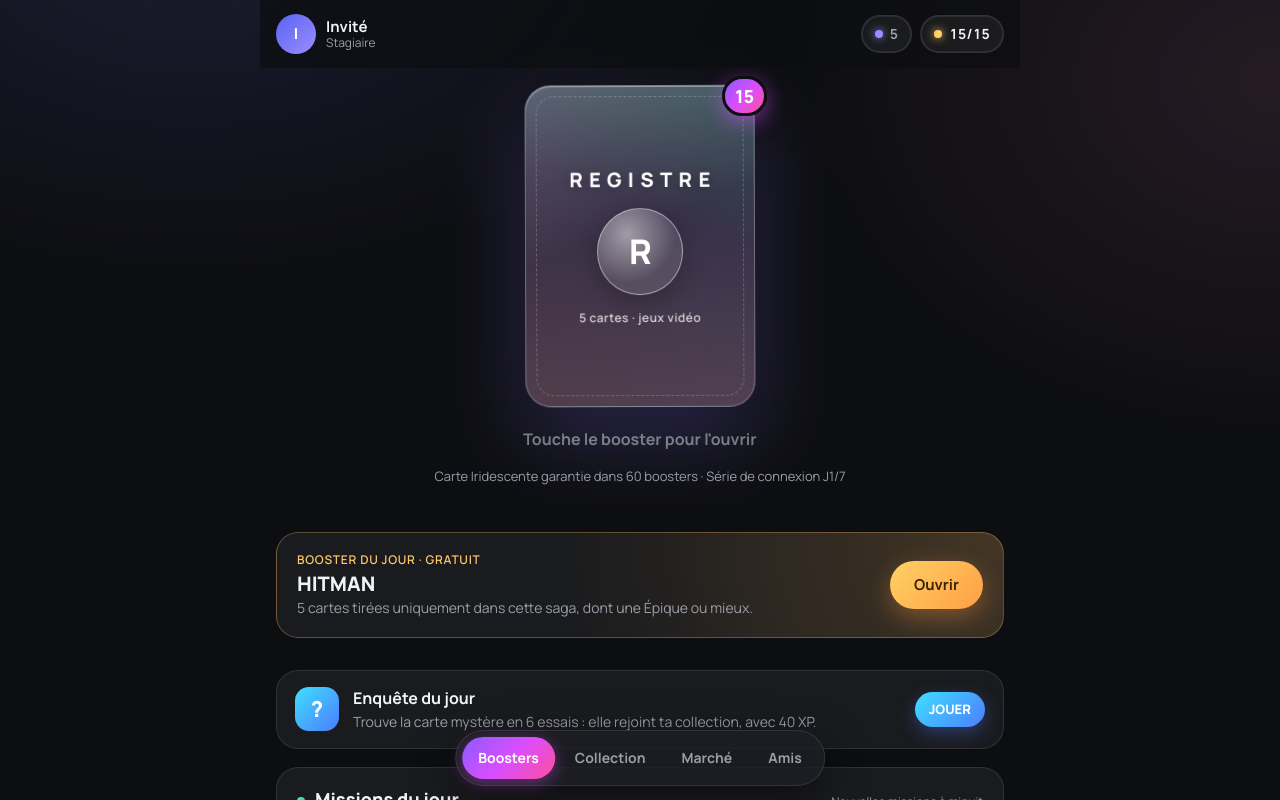
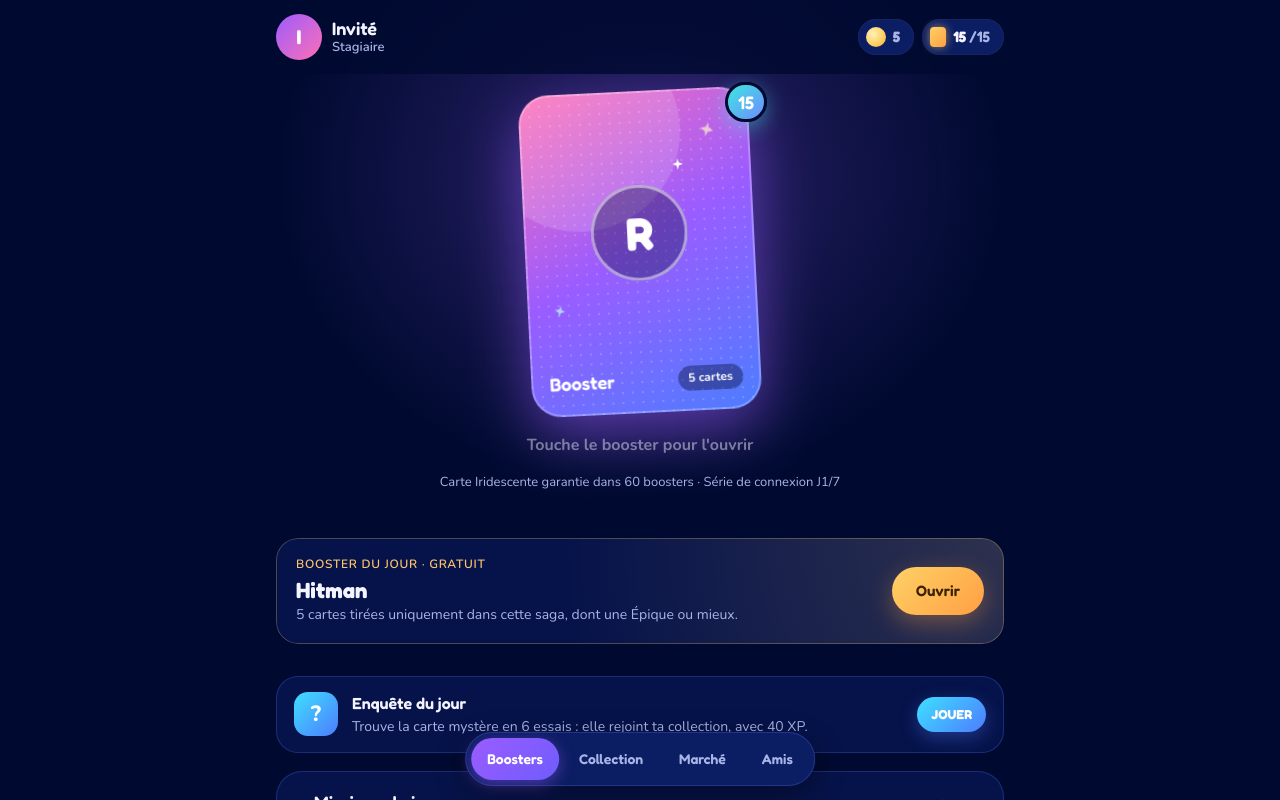
Before and after one commit to Tracevalen/registre, a React (Vite) app: page / in a window 1280 px wide. Shown: the top 800 px of the page. Built offline with nearby package versions, Linux system fonts and the light colour scheme.

Commit message:
Theme nuit : fond bleu nuit, booster degrade, polices Fredoka et Nunito

```diff
--- a/index.html
+++ b/index.html
@@ -4,12 +4,12 @@
     <meta charset="UTF-8" />
     <meta name="viewport" content="width=device-width, initial-scale=1.0" />
     <title>Registre — cartes de jeux vidéo à collectionner</title>
-    <meta name="theme-color" content="#0d0e11" />
+    <meta name="theme-color" content="#000a30" />
     <link rel="preconnect" href="https://fonts.googleapis.com" />
     <link rel="preconnect" href="https://fonts.gstatic.com" crossorigin />
     <link
       rel="stylesheet"
-      href="https://fonts.googleapis.com/css2?family=Manrope:wght@400;500;600;700;800&family=IBM+Plex+Mono:wght@400;500&display=swap"
+      href="https://fonts.googleapis.com/css2?family=Fredoka:wght@500;600;700&family=Nunito:wght@400;600;700;800&family=IBM+Plex+Mono:wght@400;500&display=swap"
     />
   </head>
   <body>
--- a/src/components/BoosterPack.tsx
+++ b/src/components/BoosterPack.tsx
@@ -1,18 +1,32 @@
 interface Props {
-  /** Numéro gravé au dos du booster. */
+  /** Numéro du booster, affiché en bas. */
   number?: number;
   className?: string;
 }
 
-/** Le booster : une plaque de verre dépoli avec le logo au centre. */
+const Sparkle = ({ className }: { className: string }) => (
+  <svg className={`pack-spark ${className}`} viewBox="0 0 24 24" aria-hidden>
+    <path d="M12 2l2 7 7 3-7 3-2 7-2-7-7-3 7-3z" />
+  </svg>
+);
+
+/** Le booster : dégradé rose → violet → bleu, trame de points, étincelles et logo au centre. */
 export function BoosterPack({ number, className = "" }: Props) {
   return (
     <div className={`pack ${className}`} aria-hidden>
+      <span className="pack-dots" />
+      <span className="pack-shine" />
       <span className="pack-sheen" />
-      <span className="pack-title">Registre</span>
+      <Sparkle className="s1" />
+      <Sparkle className="s2" />
+      <Sparkle className="s3" />
       <span className="pack-logo">R</span>
-      <span className="pack-sub">5 cartes · jeux vidéo</span>
-      {number !== undefined && <span className="pack-number">N°{String(number).padStart(4, "0")}</span>}
+      <span className="pack-foot">
+        <span className="pack-name">Booster</span>
+        <span className="pack-count">
+          {number !== undefined ? `N°${String(number).padStart(4, "0")}` : "5 cartes"}
+        </span>
+      </span>
     </div>
   );
 }
--- a/src/components/Nav.tsx
+++ b/src/components/Nav.tsx
@@ -49,7 +49,7 @@ export function TopBar({ boosters, ink, xp, nextIn, onHome }: TopBarProps) {
       </button>
       <div className="topbar-pills">
         <span className="pill" title="Encre : sert à demander une carte précise">
-          <span className="pill-dot is-ink" aria-hidden /> {ink}
+          <span className="pill-coin" aria-hidden /> {ink}
         </span>
         <div className="stock" ref={ref}>
           <button
@@ -58,7 +58,8 @@ export function TopBar({ boosters, ink, xp, nextIn, onHome }: TopBarProps) {
             aria-expanded={open}
             title="Boosters en stock"
           >
-            <span className="pill-dot" aria-hidden /> {boosters}/{MAX_BOOSTERS}
+            <span className="pill-card" aria-hidden /> {boosters}
+            <span className="pill-max">/{MAX_BOOSTERS}</span>
           </button>
           {open && (
             <div className="stock-pop" role="status">
--- a/src/verre.css
+++ b/src/verre.css
@@ -1618,3 +1618,481 @@ body {
 .panel-head {
   flex-wrap: wrap;
 }
+
+/* ==================================================================
+   Thème nuit (piste A « Booster vedette ») : fond bleu nuit #000A30,
+   halo violet, panneaux marine, polices Fredoka + Nunito.
+   ================================================================== */
+
+:root {
+  --bg: #000a30;
+  --night: #000a30;
+  --surface: #06134a;
+  --surface-2: #0b1d63;
+  --ink: #f3f4ff;
+  --ink-2: #a9b4e6;
+  --ink-3: #6f7cb8;
+  --hair: #16255f;
+  --line: #1b2c78;
+  --glass: #06134a;
+  --glass-2: #0b1d63;
+  --glass-line: #1b2c78;
+  --on-accent: #2a1466;
+  --font: "Nunito", system-ui, sans-serif;
+  --display: "Fredoka", "Nunito", system-ui, sans-serif;
+  --grad-main: linear-gradient(90deg, #ff6fb5, #9b5cff);
+}
+
+html,
+body {
+  background-color: #000a30;
+}
+
+body {
+  background: radial-gradient(520px 440px at 50% 22%, rgba(155, 92, 255, 0.28), transparent 70%), #000a30;
+  background-attachment: fixed;
+  font-family: var(--font);
+}
+
+/* Titres, chiffres et boutons en Fredoka, arrondie et joueuse. */
+h1,
+h2,
+h3,
+.btn,
+.bottomnav button,
+.topbar-who strong,
+.topbar .pill,
+.timer-time,
+.stock-pop strong,
+.sheet-count strong,
+.booster-badge,
+.stage-info h2,
+.summary-name,
+.reveal-name,
+.fiche-head .fiche-name,
+.special-title,
+.panel-head h2,
+.affaire-teaser-text strong,
+.affaire-teaser-cta {
+  font-family: var(--display);
+  font-weight: 600;
+  letter-spacing: 0;
+}
+
+.glass {
+  background: #06134a;
+  border: 0;
+  box-shadow: inset 0 0 0 1px #1b2c78;
+  border-radius: 26px;
+  backdrop-filter: none !important;
+  -webkit-backdrop-filter: none !important;
+}
+
+/* ---------- Barre du haut ---------- */
+
+.topbar {
+  background: rgba(0, 10, 48, 0.82);
+  backdrop-filter: none;
+}
+
+.avatar {
+  width: 46px;
+  height: 46px;
+  background: linear-gradient(135deg, #9b5cff, #ff6fb5);
+  font-family: var(--display);
+  font-size: 20px;
+}
+
+.topbar-who strong {
+  font-size: 18px;
+}
+
+.topbar-who span {
+  color: #a9b4e6;
+  font-size: 13px;
+  font-weight: 600;
+}
+
+.topbar .pill {
+  height: 36px;
+  padding: 0 14px 0 8px;
+  border: 0;
+  border-radius: 18px;
+  background: #0b1d63;
+  font-size: 15px;
+  font-weight: 700;
+}
+
+.pill-coin {
+  width: 20px;
+  height: 20px;
+  border-radius: 50%;
+  background: radial-gradient(circle at 35% 35%, #fff1b8, #ffd166 55%, #f0a830);
+}
+
+.pill-card {
+  width: 16px;
+  height: 20px;
+  border-radius: 4px;
+  background: linear-gradient(135deg, #3ee6e0, #6f8cff);
+}
+
+.pill-max {
+  margin-left: -4px;
+  color: #a9b4e6;
+  font-weight: 600;
+}
+
+.pill-stock.is-full .pill-card {
+  background: linear-gradient(135deg, #ffd166, #ff9f43);
+  box-shadow: 0 0 10px rgba(255, 209, 102, 0.6);
+}
+
+.stock-pop {
+  background: #0b1d63;
+  border: 0;
+  box-shadow:
+    0 16px 40px rgba(0, 0, 0, 0.5),
+    inset 0 0 0 1px #22358a;
+  color: #a9b4e6;
+}
+
+/* ---------- Barre du bas ---------- */
+
+.bottomnav {
+  background: #0b1d63;
+  border: 0;
+  box-shadow:
+    0 10px 30px rgba(0, 0, 0, 0.4),
+    inset 0 0 0 1px #22358a;
+  backdrop-filter: none !important;
+}
+
+.bottomnav button {
+  color: #a9b4e6;
+  font-size: 14px;
+}
+
+.bottomnav button.is-active {
+  background: linear-gradient(135deg, #9b5cff, #6f5cff);
+  color: #fff;
+  box-shadow: 0 4px 16px rgba(155, 92, 255, 0.45);
+}
+
+/* ---------- Boutons ---------- */
+
+.btn {
+  background: #0b1d63;
+  box-shadow: inset 0 0 0 1px #22358a;
+  color: var(--ink);
+  font-weight: 600;
+}
+
+.btn:not(:disabled):hover {
+  background: #102575;
+  box-shadow: inset 0 0 0 1px #2e44a0;
+}
+
+.btn-primary,
+.hero .btn-primary,
+.opening .btn-primary {
+  background: linear-gradient(90deg, #ff6fb5, #9b5cff);
+  color: #fff;
+  box-shadow: 0 10px 30px rgba(255, 111, 181, 0.35);
+  text-shadow: none;
+}
+
+.btn-primary:not(:disabled):hover,
+.hero .btn-primary:not(:disabled):hover,
+.opening .btn-primary:not(:disabled):hover {
+  background: linear-gradient(90deg, #ff6fb5, #9b5cff);
+  box-shadow: 0 14px 36px rgba(255, 111, 181, 0.5);
+}
+
+.btn-primary:disabled {
+  background: #0b1d63;
+  color: #6f7cb8;
+}
+
+.btn-wide {
+  min-height: 60px;
+  border-radius: 30px;
+  font-size: 20px;
+}
+
+/* ---------- Le booster ---------- */
+
+.pack {
+  display: block;
+  border: 0;
+  border-radius: 30px;
+  background: linear-gradient(150deg, #ff6fb5 0%, #9b5cff 48%, #4c7dff 100%);
+  box-shadow:
+    0 20px 60px rgba(155, 92, 255, 0.55),
+    inset 0 0 0 2px rgba(255, 255, 255, 0.25);
+  transform: rotate(-3deg);
+}
+
+.pack::before {
+  display: none;
+}
+
+.pack-dots {
+  position: absolute;
+  inset: 0;
+  background: radial-gradient(circle at 1px 1px, rgba(255, 255, 255, 0.18) 1px, transparent 1.6px) 0 0 / 10px
+    10px;
+}
+
+.pack-shine {
+  position: absolute;
+  left: -18%;
+  top: -20%;
+  width: 88%;
+  aspect-ratio: 1;
+  border-radius: 50%;
+  background: rgba(255, 255, 255, 0.14);
+}
+
+.pack-sheen {
+  opacity: 0.6;
+}
+
+.pack-spark {
+  position: absolute;
+  fill: #fff6c9;
+  animation: spark 2.4s ease-in-out infinite;
+}
+
+.pack-spark.s1 {
+  top: 9%;
+  right: 13%;
+  width: 11%;
+}
+
+.pack-spark.s2 {
+  top: 21%;
+  right: 29%;
+  width: 6%;
+  fill: #fff;
+  animation-delay: 0.8s;
+}
+
+.pack-spark.s3 {
+  bottom: 30%;
+  left: 10%;
+  width: 8%;
+  fill: #b8fff8;
+  animation-delay: 1.5s;
+}
+
+@keyframes spark {
+  50% {
+    transform: scale(0.6) rotate(20deg);
+    opacity: 0.6;
+  }
+}
+
+.pack-logo {
+  position: absolute;
+  left: 50%;
+  top: 44%;
+  width: 42%;
+  transform: translate(-50%, -50%);
+  border: 0;
+  background: rgba(0, 10, 48, 0.35);
+  box-shadow: inset 0 0 0 3px rgba(255, 255, 255, 0.5);
+  font-family: var(--display);
+  font-size: clamp(30px, 11cqw, 48px);
+  font-weight: 700;
+}
+
+.pack {
+  container-type: inline-size;
+}
+
+.pack-logo {
+  font-size: 20cqw;
+}
+
+.pack-foot {
+  position: absolute;
+  left: 8%;
+  right: 8%;
+  bottom: 6%;
+  display: flex;
+  align-items: center;
+  justify-content: space-between;
+}
+
+.pack-name {
+  font-family: var(--display);
+  font-size: 8cqw;
+  font-weight: 600;
+  color: #fff;
+}
+
+.pack-count {
+  padding: 1.6cqw 4.4cqw;
+  border-radius: 999px;
+  background: rgba(0, 10, 48, 0.4);
+  color: #fff;
+  font-size: 5.2cqw;
+  font-weight: 700;
+}
+
+.pack-number,
+.pack-title,
+.pack-sub {
+  display: none;
+}
+
+.booster-hero-btn:hover .pack {
+  transform: rotate(-1deg) scale(1.02);
+}
+
+.booster-badge {
+  background: linear-gradient(135deg, #3ee6e0, #6f8cff);
+  border-color: #000a30;
+  font-family: var(--display);
+  box-shadow: 0 6px 20px rgba(62, 230, 224, 0.45);
+}
+
+/* ---------- Panneaux de l'accueil ---------- */
+
+.boosters .special {
+  background: radial-gradient(circle at 100% 0%, rgba(255, 209, 102, 0.16), transparent 60%), #06134a;
+  box-shadow: inset 0 0 0 1px rgba(255, 209, 102, 0.28);
+}
+
+.boosters .special-title {
+  text-transform: none;
+  font-size: 22px;
+}
+
+.boosters .affaire-teaser {
+  background: #06134a;
+  box-shadow: inset 0 0 0 1px #1b2c78;
+  border: 0;
+}
+
+.missions-panel .mission {
+  background: #0b1d63;
+  border: 0;
+  box-shadow: inset 0 0 0 1px #1b2c78;
+}
+
+.missions-panel .mission.is-ready {
+  box-shadow:
+    inset 0 0 0 1.5px rgba(79, 240, 160, 0.6),
+    0 0 24px rgba(79, 240, 160, 0.15);
+}
+
+.mission-track {
+  background: #16255f;
+}
+
+.booster-note,
+.panel-head span,
+.special-lede,
+.affaire-teaser-text {
+  color: #a9b4e6;
+}
+
+/* ---------- Fenêtre « combien de boosters » ---------- */
+
+.sheet-panel {
+  background: #06134a;
+  border: 0;
+  box-shadow:
+    0 -20px 60px rgba(0, 0, 0, 0.5),
+    inset 0 1px 0 #22358a;
+}
+
+.sheet-count {
+  background: #0b1d63;
+  border-color: #1b2c78;
+}
+
+.sheet-count strong {
+  font-family: var(--display);
+}
+
+.sheet-count.is-active {
+  background:
+    linear-gradient(#1a1c6e, #1a1c6e) padding-box,
+    linear-gradient(90deg, #ff6fb5, #9b5cff) border-box;
+}
+
+/* ---------- Cartes et ouverture ---------- */
+
+.fiche-inner {
+  background: #0b1546;
+}
+
+.opening {
+  background: radial-gradient(520px 440px at 50% 35%, rgba(155, 92, 255, 0.24), transparent 70%), #000a30;
+}
+
+.opening-bar {
+  background: rgba(0, 10, 48, 0.75);
+  border-bottom-color: #16255f;
+}
+
+.stage-pack {
+  background: none;
+}
+
+.stage-bg::after {
+  background:
+    radial-gradient(ellipse at 50% 40%, color-mix(in srgb, var(--glow) 35%, transparent), transparent 65%),
+    linear-gradient(180deg, rgba(0, 10, 48, 0.25), rgba(0, 10, 48, 0.9));
+}
+
+.reveal {
+  background:
+    radial-gradient(ellipse at 50% 45%, color-mix(in srgb, var(--glow) 26%, transparent), transparent 60%),
+    radial-gradient(ellipse at 50% 120%, color-mix(in srgb, var(--glow) 30%, transparent), transparent 55%),
+    #000a30;
+}
+
+.reveal-cardback,
+.card3d-back {
+  background:
+    radial-gradient(circle at 50% 40%, color-mix(in srgb, var(--glow) 45%, transparent), transparent 70%),
+    linear-gradient(160deg, #0b1d63, #000a30);
+}
+
+.modal-panel,
+.stock-pop {
+  background: #0b1d63;
+}
+
+.modal-panel {
+  border: 0;
+  box-shadow: inset 0 0 0 1px #22358a;
+}
+
+.count-picker {
+  background: #06134a;
+  border: 0;
+}
+
+.count-picker button.is-active {
+  background: #fff;
+  color: #2a1466;
+  box-shadow: none;
+}
+
+.boosters .special {
+  border: 0;
+}
+
+/* Le logo garde sa place normale sur le dos des cartes. */
+.reveal-cardback .pack-logo,
+.card3d-back .pack-logo {
+  position: static;
+  transform: none;
+  width: 40%;
+  font-size: clamp(30px, 10vw, 46px);
+}
```
